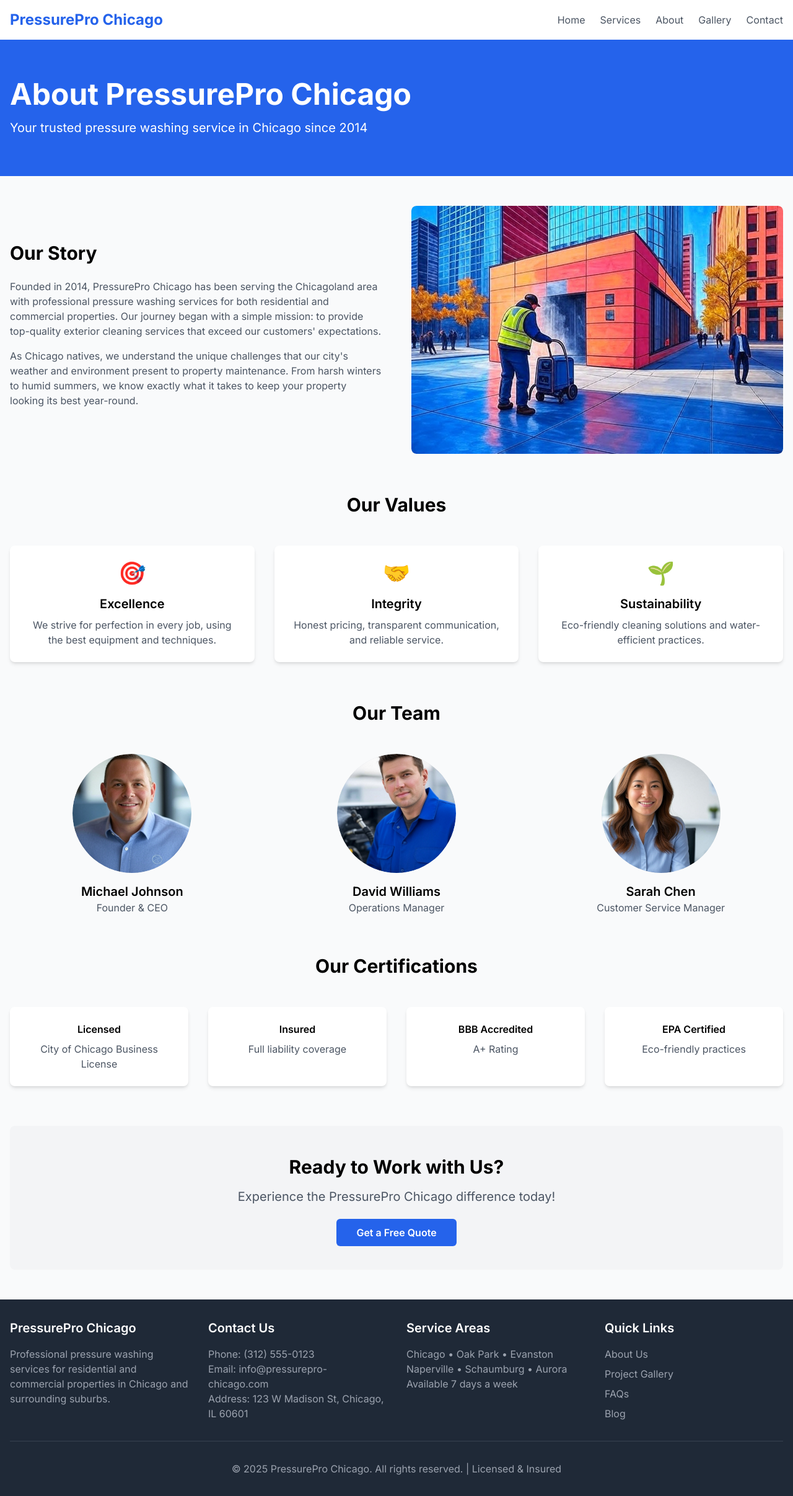
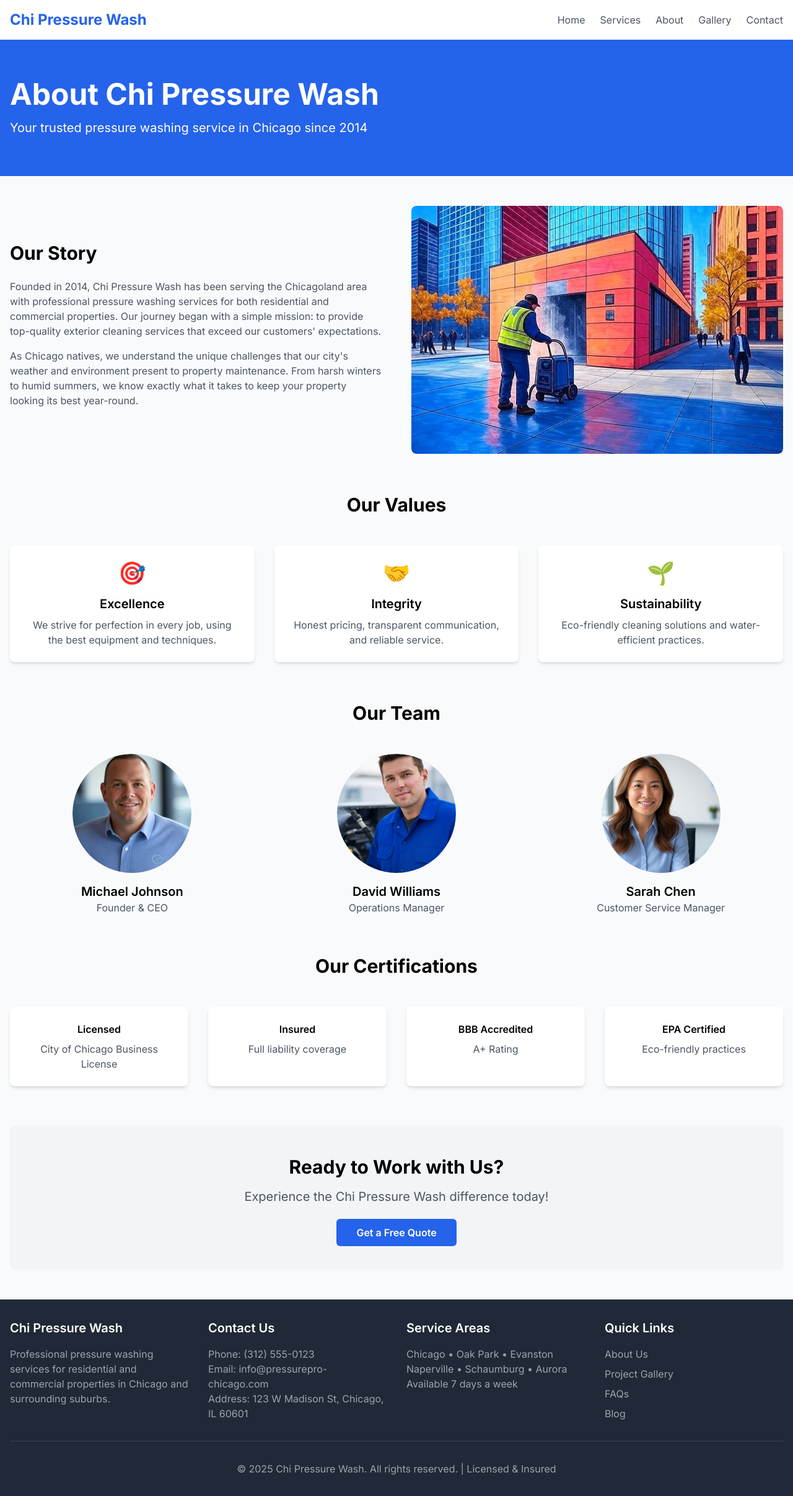
Before and after one commit to agm312/pressure-wash, a Next.js app: page /about in a window 1280 px wide. Shown: the whole page at 62% size. Built offline with nearby package versions, Linux system fonts and the light colour scheme.

Commit message:
Fix Next.js Image legacy props and update content

```diff
--- a/src/app/about/page.tsx
+++ b/src/app/about/page.tsx
@@ -7,7 +7,7 @@ export default function About() {
       {/* Hero Section */}
       <div className="bg-blue-600 text-white py-16">
         <div className="container mx-auto px-4">
-          <h1 className="text-4xl md:text-5xl font-bold mb-4">About PressurePro Chicago</h1>
+          <h1 className="text-4xl md:text-5xl font-bold mb-4">About Chi Pressure Wash</h1>
           <p className="text-xl">Your trusted pressure washing service in Chicago since 2014</p>
         </div>
       </div>
@@ -18,7 +18,7 @@ export default function About() {
           <div>
             <h2 className="text-3xl font-bold mb-6">Our Story</h2>
             <p className="text-gray-600 mb-4">
-              Founded in 2014, PressurePro Chicago has been serving the Chicagoland area with professional pressure washing services for both residential and commercial properties. Our journey began with a simple mission: to provide top-quality exterior cleaning services that exceed our customers' expectations.
+              Founded in 2014, Chi Pressure Wash has been serving the Chicagoland area with professional pressure washing services for both residential and commercial properties. Our journey began with a simple mission: to provide top-quality exterior cleaning services that exceed our customers' expectations.
             </p>
             <p className="text-gray-600 mb-4">
               As Chicago natives, we understand the unique challenges that our city's weather and environment present to property maintenance. From harsh winters to humid summers, we know exactly what it takes to keep your property looking its best year-round.
@@ -133,7 +133,7 @@ export default function About() {
         {/* CTA Section */}
         <div className="text-center bg-gray-100 p-12 rounded-lg">
           <h2 className="text-3xl font-bold mb-4">Ready to Work with Us?</h2>
-          <p className="text-xl text-gray-600 mb-8">Experience the PressurePro Chicago difference today!</p>
+          <p className="text-xl text-gray-600 mb-8">Experience the Chi Pressure Wash difference today!</p>
           <Link href="/contact" className="bg-blue-600 text-white px-8 py-3 rounded-md font-semibold hover:bg-blue-700 transition-colors duration-300">
             Get a Free Quote
           </Link>
--- a/src/app/layout.tsx
+++ b/src/app/layout.tsx
@@ -21,7 +21,7 @@ export default function RootLayout({
         <nav className="bg-white shadow-md">
           <div className="container mx-auto px-4 py-4">
             <div className="flex justify-between items-center">
-              <div className="text-2xl font-bold text-blue-600">PressurePro Chicago</div>
+              <div className="text-2xl font-bold text-blue-600">Chi Pressure Wash</div>
               <div className="space-x-6">
                 <a href="/" className="text-gray-600 hover:text-blue-600">Home</a>
                 <a href="/services" className="text-gray-600 hover:text-blue-600">Services</a>
@@ -37,7 +37,7 @@ export default function RootLayout({
           <div className="container mx-auto px-4">
             <div className="grid grid-cols-1 md:grid-cols-4 gap-8">
               <div>
-                <h3 className="text-xl font-semibold mb-4">PressurePro Chicago</h3>
+                <h3 className="text-xl font-semibold mb-4">Chi Pressure Wash</h3>
                 <p className="text-gray-400">Professional pressure washing services for residential and commercial properties in Chicago and surrounding suburbs.</p>
               </div>
               <div>
@@ -63,7 +63,7 @@ export default function RootLayout({
               </div>
             </div>
             <div className="border-t border-gray-700 mt-8 pt-8 text-center text-gray-400">
-              <p>&copy; {new Date().getFullYear()} PressurePro Chicago. All rights reserved. | Licensed & Insured</p>
+              <p>&copy; {new Date().getFullYear()} Chi Pressure Wash. All rights reserved. | Licensed & Insured</p>
             </div>
           </div>
         </footer>
--- a/src/app/page.tsx
+++ b/src/app/page.tsx
@@ -143,7 +143,7 @@ export default function Home() {
       {/* Why Choose Us Section */}
       <div className="bg-gray-100 py-16">
         <div className="container mx-auto px-4">
-          <h2 className="text-3xl font-bold text-center mb-12">Why Choose PressurePro Chicago</h2>
+          <h2 className="text-3xl font-bold text-center mb-12">Why Choose Chi Pressure Wash</h2>
           <div className="grid grid-cols-1 md:grid-cols-3 gap-8">
             <div className="text-center">
               <div className="text-4xl mb-4">🏆</div>
```
